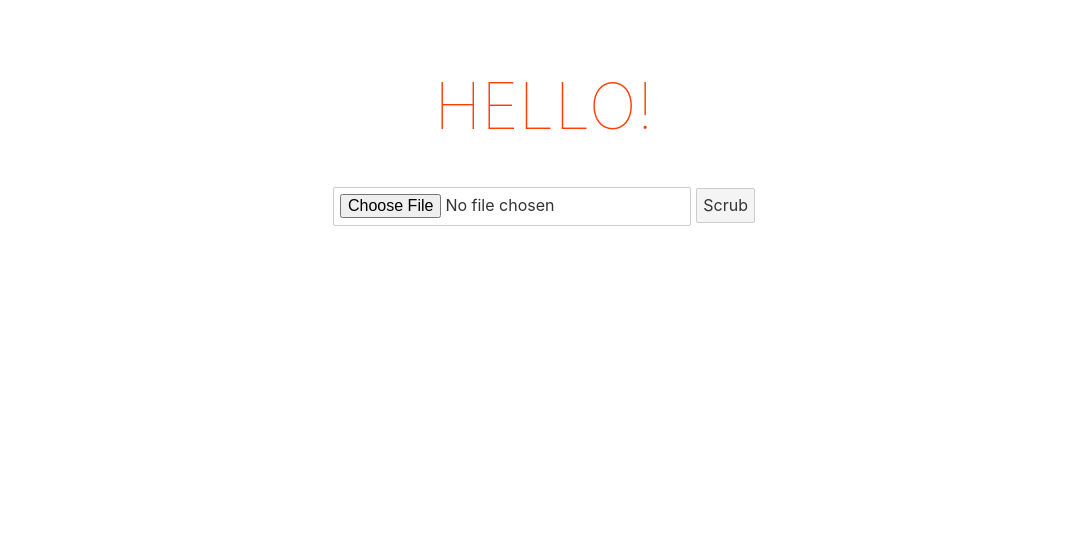
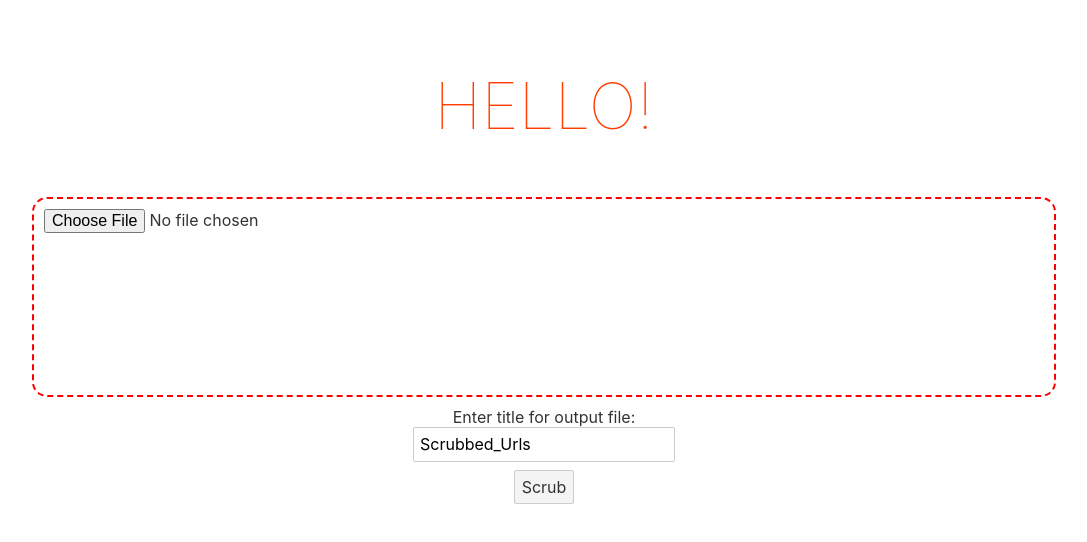
Before and after one commit to acutajar/url-scrubber, a Svelte app: page / in a window 1280 px wide. Shown: the top 542 px of the page, without its empty margins (96-1183 px from the left). Built offline with nearby package versions, Linux system fonts and the light colour scheme.

Commit message:
added xlsx file creation and download

```diff
--- a/src/App.svelte
+++ b/src/App.svelte
@@ -1,6 +1,9 @@
 <script>
   import * as Papa from "papaparse";
+  import * as XLSX from "xlsx";
   import { badWords, badTLDs } from "./removed-words.js";
+  import { saveAs } from "file-saver";
+  let wbOut = "";
   async function scrub() {
     const uploadedFile = document.getElementById("file-input").files[0];
     Papa.parse(uploadedFile, {
@@ -27,10 +30,10 @@
   const scrubLinks = (arr) => {
     let cleanLinks = [];
     arr.forEach((element) => {
-      if (!checkDomain(element[1]) || !checkTLD(element[1]))
+      if (checkDomain(element[1]) && checkTLD(element[1]))
         cleanLinks.push(element);
     });
-    console.log("clean", cleanLinks);
+    createWorkbook(cleanLinks);
   };
 
   function checkDomain(url) {
@@ -48,13 +51,66 @@
     let tld = "." + url.hostname.split(".").pop();
     return !(tld in badTLDsObj);
   }
+
+  function createWorkbook(array) {
+    const wb = XLSX.utils.book_new();
+    const ws = XLSX.utils.aoa_to_sheet([["Linking to", "URL"], ...array]);
+    XLSX.utils.book_append_sheet(wb, ws, "Scrubbed URLs");
+    wbOut = XLSX.write(wb, { bookType: "xlsx", type: "binary" });
+    wbDownload(wbOut);
+  }
+
+  function s2ab(s) {
+    var buf = new ArrayBuffer(s.length); //convert s to arrayBuffer
+    var view = new Uint8Array(buf); //create uint8array as viewer
+    for (var i = 0; i < s.length; i++) view[i] = s.charCodeAt(i) & 0xff; //convert to octet
+    return buf;
+  }
+
+  function wbDownload(data) {
+    let wbTitle = document.getElementById("output-title").value;
+    wbTitle = wbTitle + ".xlsx";
+    saveAs(
+      new Blob([s2ab(data)], { type: "application/octet-stream" }),
+      wbTitle
+    );
+  }
+
+  function handleDragEnter(e) {
+    document.getElementById(e.target.id).style.border = "2px solid red";
+  }
+  function handleDragAndDrop(e) {
+    document.getElementById(e.target.id).style.border = "2px solid red";
+  }
+  function handleDragLeave(e) {
+    document.getElementById(e.target.id).style.border = "2px dashed red";
+  }
 </script>
 
 <main>
   <h1>Hello!</h1>
 
-  <input type="file" id="file-input" />
+  <input
+    type="file"
+    id="file-input"
+    on:dragenter={handleDragEnter}
+    on:dragleave={handleDragLeave}
+    on:drop={handleDragAndDrop}
+  />
+  <form action="">
+    <label for="output-title">Enter title for output file:</label>
+    <input type="text" id="output-title" value="Scrubbed_Urls" />
+  </form>
   <button on:click={scrub}>Scrub</button>
+
+  <!-- <button
+    on:click={function () {
+      saveAs(
+        new Blob([s2ab(data)], { type: "application/octet-stream" }),
+        "test.xlsx"
+      );
+    }}
+  /> -->
 </main>
 
 <style>
@@ -72,7 +128,16 @@
     font-weight: 100;
   }
 
-  @media (min-width: 640px) {
+  #file-input {
+    border: 2px dashed red;
+    width: 80vw;
+    height: 25vh;
+    border-radius: 15px;
+    padding: 10px;
+    margin: 10px;
+  }
+
+  @media (min-width: 600px) {
     main {
       max-width: none;
     }
```
